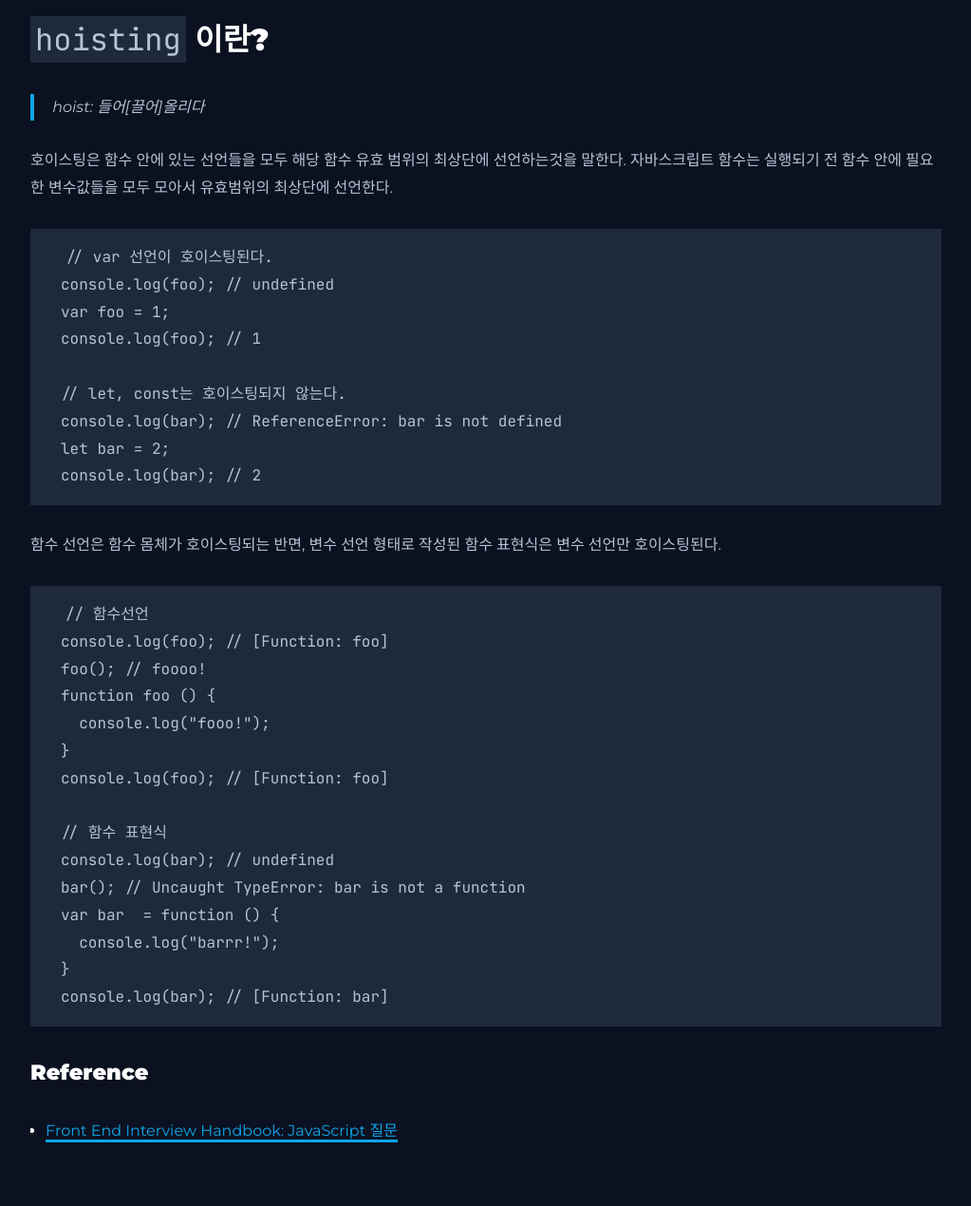
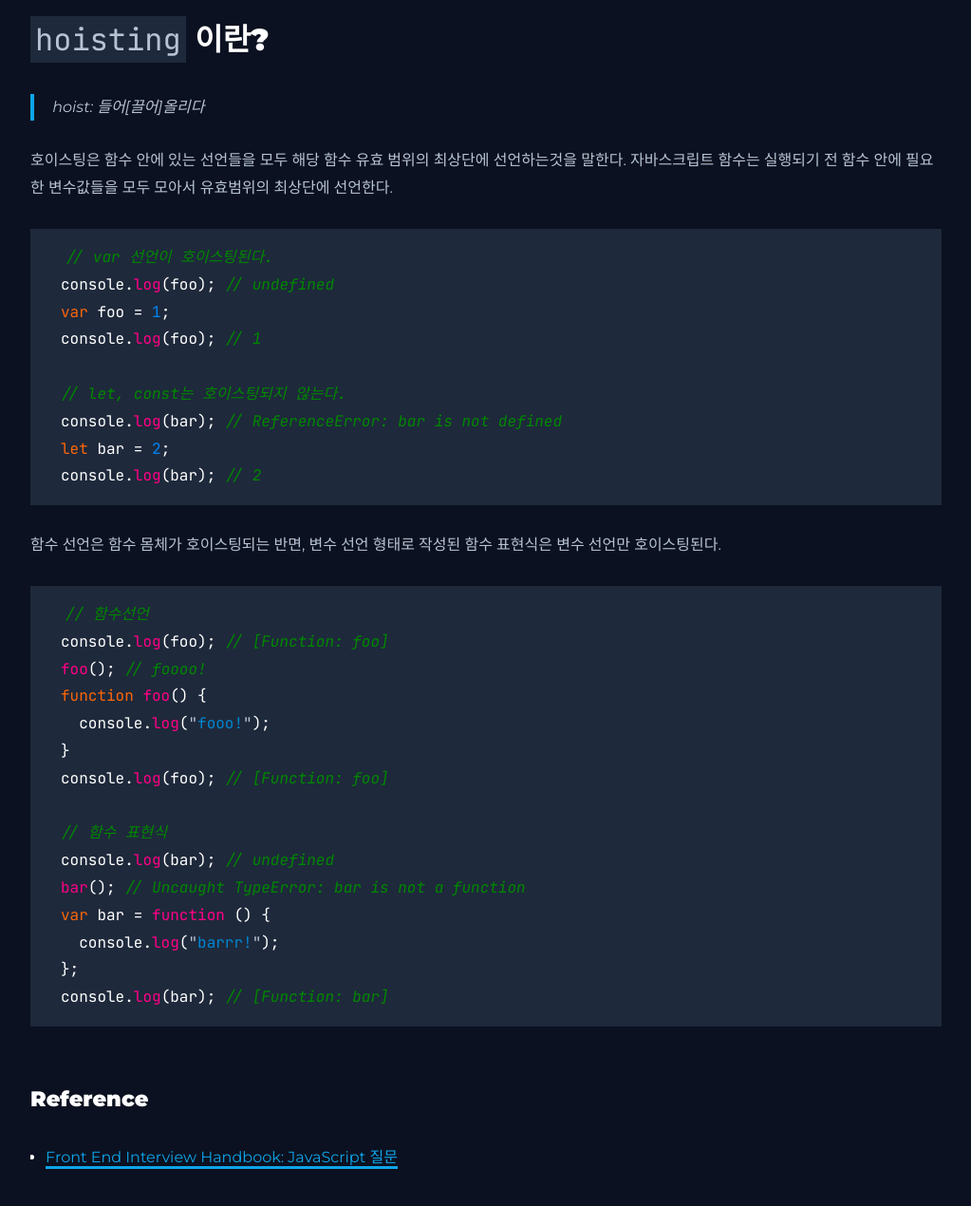
Before and after one commit to jiheon788/jiheon788.github.io, a Jekyll site: the page built from all_collections/_posts/2022-12-01-hoisting.md, in a window 1280 px wide and 1400 px high, scrolled down 431 px. Shown: the top 1270 px of the window at 95% size, without its empty margins (128-1151 px from the left). Built offline with Jekyll 4.4.1, drawn with Linux system fonts in a browser that asks for light colours.

Commit message:
포스트 수정

````diff
--- a/all_collections/_posts/2022-12-01-hoisting.md
+++ b/all_collections/_posts/2022-12-01-hoisting.md
@@ -12,7 +12,7 @@ categories: ["JavaScript"]
 
 호이스팅은 함수 안에 있는 선언들을 모두 해당 함수 유효 범위의 최상단에 선언하는것을 말한다. 자바스크립트 함수는 실행되기 전 함수 안에 필요한 변수값들을 모두 모아서 유효범위의 최상단에 선언한다.
 
-```JavaScript
+```javascript
 // var 선언이 호이스팅된다.
 console.log(foo); // undefined
 var foo = 1;
@@ -26,11 +26,11 @@ console.log(bar); // 2
 
 함수 선언은 함수 몸체가 호이스팅되는 반면, 변수 선언 형태로 작성된 함수 표현식은 변수 선언만 호이스팅된다.
 
-```JavaScript
+```javascript
 // 함수선언
 console.log(foo); // [Function: foo]
 foo(); // foooo!
-function foo () {
+function foo() {
   console.log("fooo!");
 }
 console.log(foo); // [Function: foo]
@@ -38,9 +38,9 @@ console.log(foo); // [Function: foo]
 // 함수 표현식
 console.log(bar); // undefined
 bar(); // Uncaught TypeError: bar is not a function
-var bar  = function () {
+var bar = function () {
   console.log("barrr!");
-}
+};
 console.log(bar); // [Function: bar]
 ```
 
````
